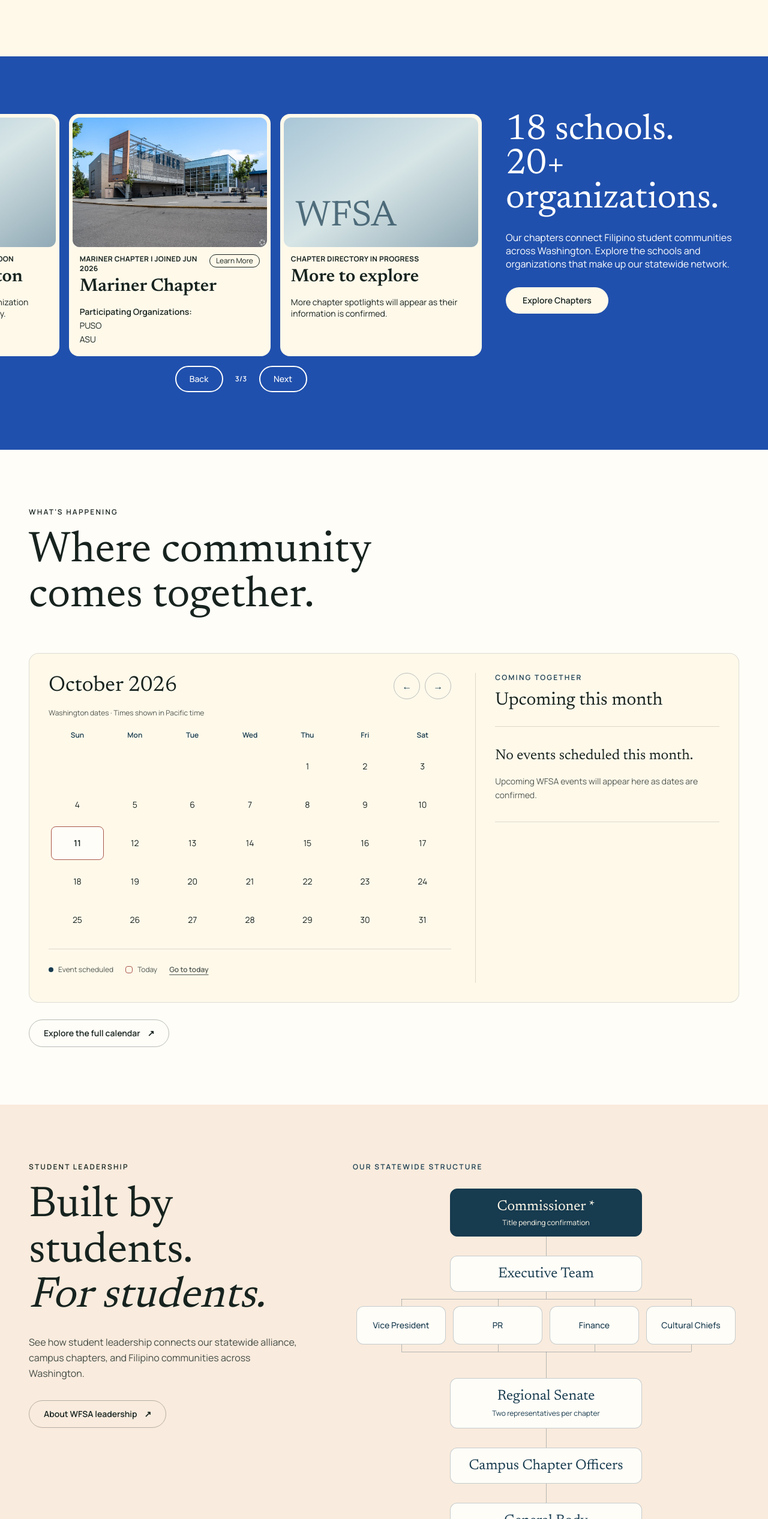
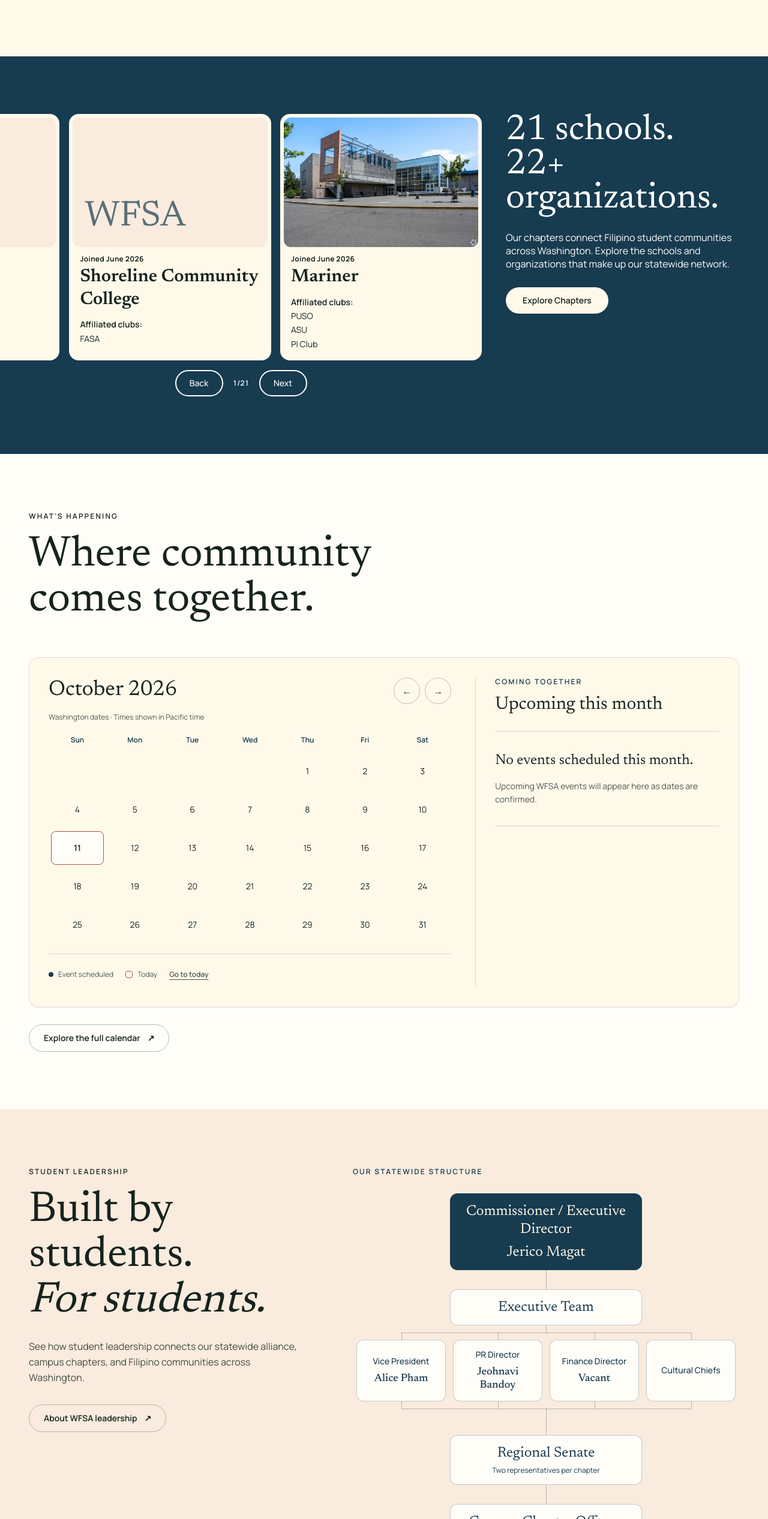
Before and after one commit to jacobArquiza/washington-fsa-site, a Next.js app: page / in a window 1280 px wide. Shown: the part 1513-4046 px from the top of the page at 60% size. Built offline with nearby package versions, Linux system fonts and the light colour scheme.

Commit message:
feat: publish approved leadership roster and all 21 chapter schools

```diff
--- a/src/components/chapter-preview-card.tsx
+++ b/src/components/chapter-preview-card.tsx
@@ -1,7 +1,7 @@
 import Image from "next/image";
 import Link from "next/link";
 import { Card, CardContent } from "@/components/ui/card";
-import type { ChapterPreview } from "@/data/chapter-previews";
+import { formatJoinMonth, type ChapterPreview } from "@/data/chapter-previews";
 
 export default function ChapterPreviewCard({
   chapter,
@@ -20,7 +20,7 @@ export default function ChapterPreviewCard({
             className="object-cover"
           />
         ) : (
-          <div className="flex h-full items-end bg-gradient-to-br from-[#a9c6d7] via-[#d7e5e6] to-[#91aab6] p-5">
+          <div className="flex h-full items-end bg-dark-cream p-5">
             <span className="font-display text-5xl text-deep-blue/70 sm:text-6xl">
               WFSA
             </span>
@@ -30,7 +30,7 @@ export default function ChapterPreviewCard({
       <CardContent className="flex flex-1 flex-col px-2 pb-3 pt-3 sm:px-3">
         <div className="flex items-start justify-between gap-2">
           <p className="text-[10px] font-bold tracking-wide sm:text-xs">
-            {chapter.eyebrow}
+            Joined {formatJoinMonth(chapter.joinMonth)}
           </p>
           {chapter.href && (
             <Link
@@ -42,18 +42,23 @@ export default function ChapterPreviewCard({
           )}
         </div>
         <h3 className="mt-1 font-display text-2xl font-semibold leading-tight sm:text-3xl">
-          {chapter.title}
+          {chapter.schoolName}
         </h3>
-        {chapter.organizations ? (
+        {chapter.clubs.length > 0 ? (
           <div className="mt-3 text-sm leading-snug">
-            <p className="font-semibold">Participating Organizations:</p>
+            <p className="font-semibold">Affiliated clubs:</p>
             <ul className="mt-1 space-y-1">
-              {chapter.organizations.map((organization) => (
+              {chapter.clubs.map((organization) => (
                 <li key={organization}>{organization}</li>
               ))}
             </ul>
           </div>
         ) : (
+          <p className="mt-3 text-sm leading-snug text-ink/75">
+            Club details forthcoming
+          </p>
+        )}
+        {chapter.description && (
           <p className="mt-3 text-sm leading-snug">{chapter.description}</p>
         )}
       </CardContent>
--- a/src/components/chapters-overview.tsx
+++ b/src/components/chapters-overview.tsx
@@ -13,16 +13,9 @@ import {
 } from "@/components/ui/carousel";
 import { chapterNetworkStats, chapterPreviews } from "@/data/chapter-previews";
 
-// Repeat the small preview set so Embla can keep the same two-card framing.
-const carouselChapters = [
-  ...chapterPreviews,
-  ...chapterPreviews,
-  ...chapterPreviews,
-];
-
 export default function ChaptersOverview() {
   const [api, setApi] = useState<CarouselApi>();
-  const [activeIndex, setActiveIndex] = useState(5);
+  const [activeIndex, setActiveIndex] = useState(0);
 
   useEffect(() => {
     if (!api) return;
@@ -115,7 +108,7 @@ export default function ChaptersOverview() {
     <section
       id="chapters"
       aria-labelledby="chapters-title"
-      className="overflow-x-clip bg-[#2050ad] px-4 py-16 text-white sm:px-6 md:px-12 md:py-24"
+      className="overflow-x-clip bg-deep-blue px-4 py-16 text-white sm:px-6 md:px-12 md:py-24"
     >
       <div className="mx-auto grid w-full max-w-[1440px] items-start gap-10 md:grid-cols-[minmax(0,1.65fr)_minmax(240px,0.85fr)] md:gap-5 lg:gap-10">
         <div className="min-w-0 md:order-2">
@@ -144,7 +137,7 @@ export default function ChaptersOverview() {
           setApi={setApi}
           opts={{
             align: "end",
-            startIndex: 5,
+            startIndex: 0,
             loop: true,
             breakpoints: {
               "(prefers-reduced-motion: reduce)": { duration: 0 },
@@ -154,10 +147,10 @@ export default function ChaptersOverview() {
           className="chapters-carousel-bleed min-w-0 md:order-1"
         >
           <CarouselContent className="ml-0 items-stretch md:-ml-4">
-            {carouselChapters.map((chapter, index) => (
+            {chapterPreviews.map((chapter, index) => (
               <CarouselItem
-                key={`${chapter.id}-${index}`}
-                aria-label={`${chapter.title}, ${(index % chapterPreviews.length) + 1} of ${chapterPreviews.length}`}
+                key={chapter.id}
+                aria-label={`${chapter.schoolName}, ${index + 1} of ${chapterPreviews.length}`}
                 className="basis-full pl-0 transition-[filter,opacity] duration-500 ease-out motion-reduce:transition-none md:basis-[68%] md:pl-4 lg:basis-[43%]"
               >
                 <div className="mx-auto h-full w-[calc(100%-1rem)] md:w-full">
@@ -169,7 +162,7 @@ export default function ChaptersOverview() {
           <div className="mt-4 flex items-center justify-center gap-3">
             <CarouselPrevious
               aria-label="Previous chapter"
-              className="static h-11 w-20 translate-none rounded-full border-2 border-white bg-transparent text-white shadow-none hover:bg-white hover:text-[#2050ad]"
+              className="static h-11 w-20 translate-none rounded-full border-2 border-white bg-transparent text-white shadow-none hover:bg-white hover:text-deep-blue"
             >
               Back
             </CarouselPrevious>
@@ -177,12 +170,11 @@ export default function ChaptersOverview() {
               className="min-w-9 text-center text-xs font-semibold tabular-nums"
               aria-live="polite"
             >
-              {(activeIndex % chapterPreviews.length) + 1}/
-              {chapterPreviews.length}
+              {activeIndex + 1}/{chapterPreviews.length}
             </span>
             <CarouselNext
               aria-label="Next chapter"
-              className="static h-11 w-20 translate-none rounded-full border-2 border-white bg-transparent text-white shadow-none hover:bg-white hover:text-[#2050ad]"
+              className="static h-11 w-20 translate-none rounded-full border-2 border-white bg-transparent text-white shadow-none hover:bg-white hover:text-deep-blue"
             >
               Next
             </CarouselNext>
--- a/src/components/organization-chart.tsx
+++ b/src/components/organization-chart.tsx
@@ -1,15 +1,21 @@
 import {
   organizationHierarchy,
-  organizationTerminologyNote,
+  additionalExecutiveOfficerIds,
+  getApprovedOfficers,
 } from "@/data/leadership";
 
 export default function OrganizationChart() {
+  const roster = getApprovedOfficers();
+  const byId = new Map(roster.map((officer) => [officer.id, officer]));
+  const officerName = (id?: string) => {
+    const officer = id ? byId.get(id) : undefined;
+    return officer?.vacant ? "Vacant" : officer?.name;
+  };
+  const additionalOfficers = roster.filter((officer) =>
+    additionalExecutiveOfficerIds.includes(officer.id),
+  );
   return (
-    <figure
-      aria-labelledby="organization-chart-title"
-      aria-describedby="organization-terminology"
-      className="min-w-0"
-    >
+    <figure aria-labelledby="organization-chart-title" className="min-w-0">
       <figcaption
         id="organization-chart-title"
         className="section-eyebrow mb-7 text-deep-blue"
@@ -23,19 +29,20 @@ export default function OrganizationChart() {
         {organizationHierarchy.map((level) => (
           <li key={level.id} className="org-level">
             <div
-              className={`org-node ${level.terminologyPending ? "org-node-emphasis" : ""}`}
+              className={`org-node ${level.emphasis ? "org-node-emphasis" : ""}`}
             >
               <h3 className="font-display text-xl leading-tight sm:text-2xl">
                 {level.label}
-                {level.terminologyPending && <span aria-hidden="true"> *</span>}
               </h3>
               {level.description && (
                 <p className="mt-1 text-xs leading-relaxed">
                   {level.description}
                 </p>
               )}
-              {level.terminologyPending && (
-                <p className="mt-1 text-xs">Title pending confirmation</p>
+              {officerName(level.officerId) && (
+                <p className="mt-2 font-display text-xl leading-tight sm:text-2xl">
+                  {officerName(level.officerId)}
+                </p>
               )}
             </div>
             {level.roles && (
@@ -46,8 +53,13 @@ export default function OrganizationChart() {
                 >
                   {level.roles.map((role) => (
                     <li key={role.id} className="org-branch">
-                      <div className="org-node h-full text-sm font-medium">
-                        {role.label}
+                      <div className="org-node h-full flex-col gap-2 text-sm font-medium">
+                        <span>{role.label}</span>
+                        {officerName(role.officerId) && (
+                          <span className="block font-display text-lg leading-tight">
+                            {officerName(role.officerId)}
+                          </span>
+                        )}
                       </div>
                     </li>
                   ))}
@@ -58,12 +70,26 @@ export default function OrganizationChart() {
           </li>
         ))}
       </ol>
-      <p
-        id="organization-terminology"
-        className="mt-6 text-xs leading-relaxed text-ink/75"
-      >
-        * {organizationTerminologyNote}
-      </p>
+      {additionalOfficers.length > 0 && (
+        <aside
+          aria-label="Additional executive leadership"
+          className="mt-6 border-t border-deep-blue/20 pt-5"
+        >
+          <p className="section-eyebrow text-deep-blue">
+            Also serving in executive leadership
+          </p>
+          <ul className="mt-3 space-y-3">
+            {additionalOfficers.map((officer) => (
+              <li key={officer.id}>
+                <p className="text-sm font-medium text-deep-blue">
+                  {officer.role}
+                </p>
+                <p className="mt-1 font-display text-2xl">{officer.name}</p>
+              </li>
+            ))}
+          </ul>
+        </aside>
+      )}
     </figure>
   );
 }
--- a/src/data/chapter-previews.ts
+++ b/src/data/chapter-previews.ts
@@ -1,42 +1,176 @@
 export type ChapterPreview = {
   id: string;
-  title: string;
-  eyebrow: string;
-  description?: string;
+  schoolName: string;
+  clubs: readonly string[];
+  /** Month precision only; no exact joining day is known. */
+  joinMonth: string;
   image?: string;
   imageAlt?: string;
-  organizations?: string[];
+  description?: string;
   href?: string;
 };
 
+// Founder-supplied inventory: Mariner first, then alphabetical by school.
+// Shorecrest FASA / SC FSU is one affiliation; see docs/chapters-content.md.
+export const chapterPreviews: readonly ChapterPreview[] = [
+  {
+    id: "mariner",
+    schoolName: "Mariner",
+    clubs: ["PUSO", "ASU", "PI Club"],
+    joinMonth: "2026-06",
+    image: "/chapters/mariner-high.jpg",
+    imageAlt: "The entrance to Mariner High School in Everett, Washington",
+  },
+  {
+    id: "archbishop-murphy",
+    schoolName: "Archbishop Murphy",
+    clubs: ["API"],
+    joinMonth: "2026-06",
+  },
+  {
+    id: "bishop-blanchet",
+    schoolName: "Bishop Blanchet",
+    clubs: ["AAPISU"],
+    joinMonth: "2026-06",
+  },
+  {
+    id: "bothell",
+    schoolName: "Bothell",
+    clubs: [],
+    joinMonth: "2026-06",
+  },
+  {
+    id: "edmonds-woodway",
+    schoolName: "Edmonds-Woodway",
+    clubs: ["ASU"],
+    joinMonth: "2026-06",
+  },
+  {
+    id: "everett",
+    schoolName: "Everett",
+    clubs: ["FSU"],
+    joinMonth: "2026-06",
+  },
+  {
+    id: "forest-ridge",
+    schoolName: "Forest Ridge",
+    clubs: ["AAPISU"],
+    joinMonth: "2026-06",
+  },
+  {
+    id: "hazen",
+    schoolName: "Hazen",
+    clubs: [],
+    joinMonth: "2026-06",
+  },
+  {
+    id: "inglemoor",
+    schoolName: "Inglemoor",
+    clubs: ["AAPI", "FASA"],
+    joinMonth: "2026-06",
+  },
+  {
+    id: "interlake",
+    schoolName: "Interlake",
+    clubs: ["FASA"],
+    joinMonth: "2026-06",
+  },
+  {
+    id: "juanita",
+    schoolName: "Juanita",
+    clubs: ["Vietnamese Club"],
+    joinMonth: "2026-06",
+  },
+  {
+    id: "kamiak",
+    schoolName: "Kamiak",
+    clubs: ["FSU"],
+    joinMonth: "2026-06",
+  },
+  {
+    id: "kennedy-catholic",
+    schoolName: "Kennedy Catholic",
+    clubs: [],
+    joinMonth: "2026-06",
+  },
+  {
+    id: "lynnwood",
+    schoolName: "Lynnwood",
+    clubs: ["ASU"],
+    joinMonth: "2026-06",
+  },
+  {
+    id: "meadowdale",
+    schoolName: "Meadowdale",
+    clubs: ["FASA", "ASU"],
+    joinMonth: "2026-06",
+  },
+  {
+    id: "mountlake-terrace",
+    schoolName: "Mountlake Terrace",
+    clubs: ["FASA", "ASU"],
+    joinMonth: "2026-06",
+  },
+  {
+    id: "odea",
+    schoolName: "O'Dea",
+    clubs: [],
+    joinMonth: "2026-06",
+  },
+  {
+    id: "sammamish",
+    schoolName: "Sammamish",
+    clubs: ["Filipino Club"],
+    joinMonth: "2026-06",
+  },
+  {
+    id: "seattle-prep",
+    schoolName: "Seattle Prep",
+    clubs: ["APIC"],
+    joinMonth: "2026-06",
+  },
+  {
+    id: "shorecrest",
+    schoolName: "Shorecrest",
+    clubs: ["FASA"],
+    joinMonth: "2026-06",
+  },
+  {
+    id: "shoreline-community-college",
+    schoolName: "Shoreline Community College",
+    clubs: ["FASA"],
+    joinMonth: "2026-06",
+  },
+];
+
+export const knownAffiliationCount = chapterPreviews.reduce(
+  (total, school) => total + new Set(school.clubs).size,
+  0,
+);
+
 export const chapterNetworkStats = {
-  schools: "18",
-  organizations: "20+",
+  schools: chapterPreviews.length,
+  // A lower bound: four schools have not supplied their club names.
+  organizations: `${knownAffiliationCount}+`,
 };
 
-// Replace the two preview placeholders as WFSA confirms more chapter details.
-export const chapterPreviews: ChapterPreview[] = [
-  {
-    id: "across-washington",
-    title: "Across Washington",
-    eyebrow: "MORE CHAPTER STORIES COMING SOON",
-    description:
-      "We are gathering school and organization details for the full chapter directory.",
-  },
-  {
-    id: "mariner",
-    title: "Mariner Chapter",
-    eyebrow: "MARINER CHAPTER | JOINED JUN 2026",
-    image: "/chapters/mariner-high.jpg",
-    imageAlt: "The entrance to Mariner High School in Everett, Washington",
-    organizations: ["PUSO", "ASU"],
-    href: "/chapters",
-  },
-  {
-    id: "more-to-explore",
-    title: "More to explore",
-    eyebrow: "CHAPTER DIRECTORY IN PROGRESS",
-    description:
-      "More chapter spotlights will appear as their information is confirmed.",
-  },
+const monthNames = [
+  "January",
+  "February",
+  "March",
+  "April",
+  "May",
+  "June",
+  "July",
+  "August",
+  "September",
+  "October",
+  "November",
+  "December",
 ];
+export function formatJoinMonth(value: string): string {
+  if (!/^\d{4}-(0[1-9]|1[0-2])$/.test(value))
+    throw new RangeError("Invalid join month");
+  const [year, month] = value.split("-");
+  return `${monthNames[Number(month) - 1]} ${year}`;
+}
--- a/src/data/leadership.ts
+++ b/src/data/leadership.ts
@@ -1,14 +1,57 @@
 export type Officer = {
   id: string;
-  name: string;
+  name: string | null;
+  vacant?: boolean;
   role: string;
   displayOrder: number;
   publicationStatus: "draft" | "approved";
   isCurrent: boolean;
 };
 
-// Add names only after WFSA confirms the current roster and approves publication.
-export const officers: readonly Officer[] = [];
+// Founder-confirmed roles and publication authorization for this preview.
+export const officers: readonly Officer[] = [
+  {
+    id: "jerico-magat",
+    name: "Jerico Magat",
+    role: "Commissioner / Executive Director",
+    displayOrder: 0,
+    publicationStatus: "approved",
+    isCurrent: true,
+  },
+  {
+    id: "alice-pham",
+    name: "Alice Pham",
+    role: "Vice President",
+    displayOrder: 1,
+    publicationStatus: "approved",
+    isCurrent: true,
+  },
+  {
+    id: "jeohnavi-bandoy",
+    name: "Jeohnavi Bandoy",
+    role: "PR Director",
+    displayOrder: 2,
+    publicationStatus: "approved",
+    isCurrent: true,
+  },
+  {
+    id: "finance-director",
+    name: null,
+    vacant: true,
+    role: "Finance Director",
+    displayOrder: 3,
+    publicationStatus: "approved",
+    isCurrent: true,
+  },
+  {
+    id: "oliver-casimiro",
+    name: "Oliver Casimiro",
+    role: "Chief of Staff",
+    displayOrder: 4,
+    publicationStatus: "approved",
+    isCurrent: true,
+  },
+];
 
 export function getApprovedOfficers(
   records: readonly Officer[] = officers,
@@ -27,20 +70,34 @@ export type OrganizationLevel = {
   id: string;
   label: string;
   description?: string;
-  roles?: readonly { id: string; label: string }[];
-  terminologyPending?: boolean;
+  officerId?: string;
+  roles?: readonly { id: string; label: string; officerId?: string }[];
+  emphasis?: boolean;
 };
 
-// Structural preview only; no individual is assigned to an unconfirmed title.
+// Structure references the approved roster without duplicating personal names.
 export const organizationHierarchy: readonly OrganizationLevel[] = [
-  { id: "commissioner", label: "Commissioner", terminologyPending: true },
+  {
+    id: "commissioner",
+    label: "Commissioner / Executive Director",
+    officerId: "jerico-magat",
+    emphasis: true,
+  },
   {
     id: "executive-team",
     label: "Executive Team",
     roles: [
-      { id: "vice-president", label: "Vice President" },
-      { id: "pr", label: "PR" },
-      { id: "finance", label: "Finance" },
+      {
+        id: "vice-president",
+        label: "Vice President",
+        officerId: "alice-pham",
+      },
+      { id: "pr", label: "PR Director", officerId: "jeohnavi-bandoy" },
+      {
+        id: "finance",
+        label: "Finance Director",
+        officerId: "finance-director",
+      },
       { id: "cultural-chiefs", label: "Cultural Chiefs" },
     ],
   },
@@ -53,5 +110,7 @@ export const organizationHierarchy: readonly OrganizationLevel[] = [
   { id: "general-body", label: "General Body" },
 ];
 
-export const organizationTerminologyNote =
-  "Commissioner is the structural label used in this preview. Historical records also use Executive Director; the title and relationship between these roles require WFSA confirmation before publication.";
+// Visible alongside the chart; no reporting line or exact placement is inferred.
+export const additionalExecutiveOfficerIds: readonly string[] = [
+  "oliver-casimiro",
+];
```
Also changed, not shown: 3 other files (tests, documents, lock files or other folders).
